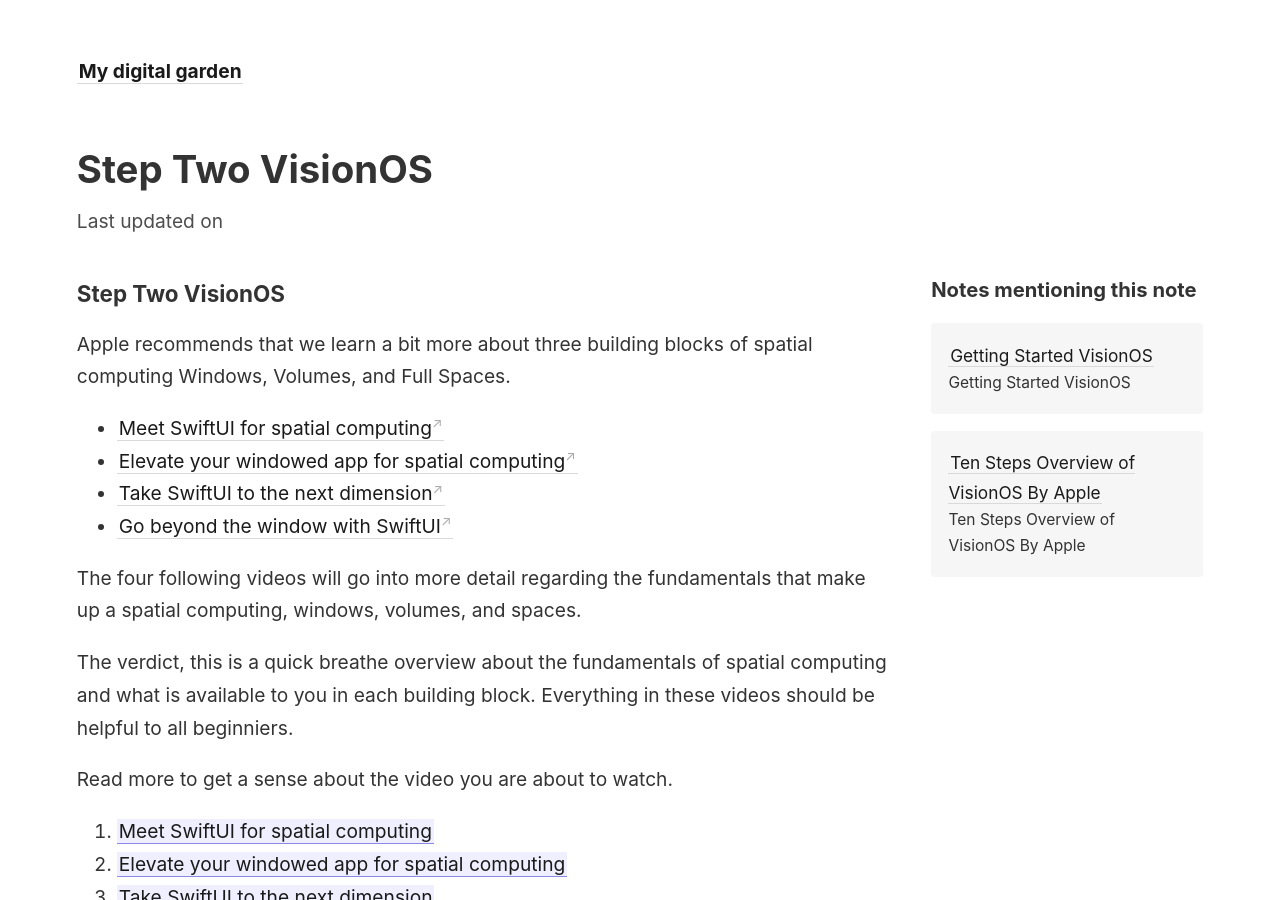
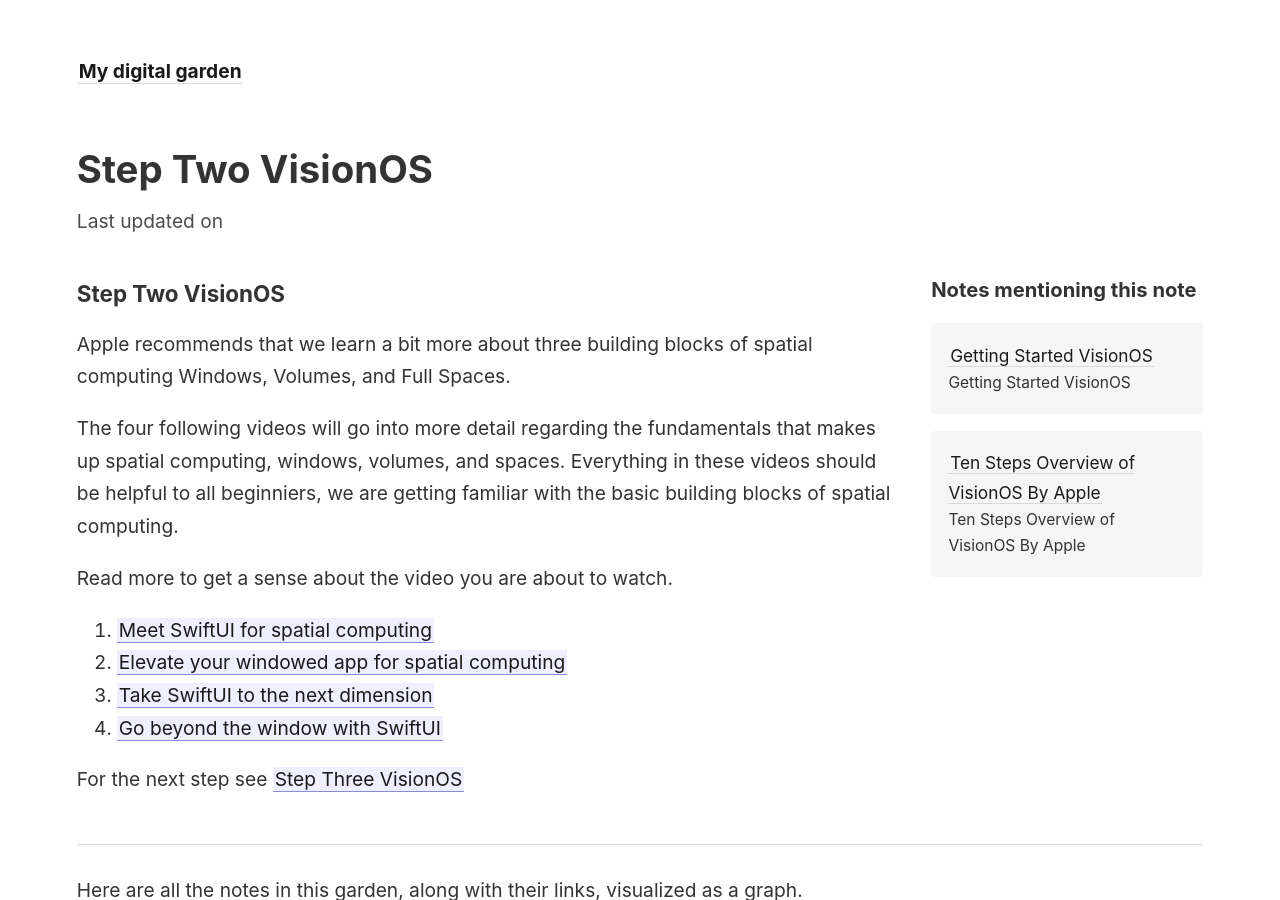
Before and after one commit to ahrchen/digital-garden-knowselfdaily, a Jekyll site: the page built from _notes/VisionOS/Ten Steps Overview of VisionOS By Apple/Step Two in VisionOS/Step Two VisionOS.md, in a window 1280 px wide and 900 px high. Built offline with Jekyll 4.4.1, drawn with Linux system fonts in a browser that asks for light colours.

Commit message:
Make Step Two more usable

```diff
--- a/_notes/VisionOS/Ten Steps Overview of VisionOS By Apple/Step Two in VisionOS/Step Two VisionOS.md
+++ b/_notes/VisionOS/Ten Steps Overview of VisionOS By Apple/Step Two in VisionOS/Step Two VisionOS.md
@@ -6,14 +6,7 @@ title: Step Two VisionOS
 
 Apple recommends that we learn a bit more about three building blocks of spatial computing Windows, Volumes, and Full Spaces.
 
-- [Meet SwiftUI for spatial computing](https://developer.apple.com/videos/play/wwdc2023/10109/)
-- [Elevate your windowed app for spatial computing](https://developer.apple.com/videos/play/wwdc2023/10110/)
-- [Take SwiftUI to the next dimension](https://developer.apple.com/videos/play/wwdc2023/10113)
-- [Go beyond the window with SwiftUI](https://developer.apple.com/videos/play/wwdc2023/10111/)
-
-The four following videos will go into more detail regarding the fundamentals that make up a spatial computing, windows, volumes, and spaces.
-
-The verdict, this is a quick breathe overview about the fundamentals of spatial computing and what is available to you in each building block. Everything in these videos should be helpful to all beginniers.
+The four following videos will go into more detail regarding the fundamentals that makes up spatial computing, windows, volumes, and spaces. Everything in these videos should be helpful to all beginniers, we are getting familiar with the basic building blocks of spatial computing.
 
 Read more to get a sense about the video you are about to watch.
 1. [[Meet SwiftUI for spatial computing]]
```
Also changed, not shown: 3 other files.
